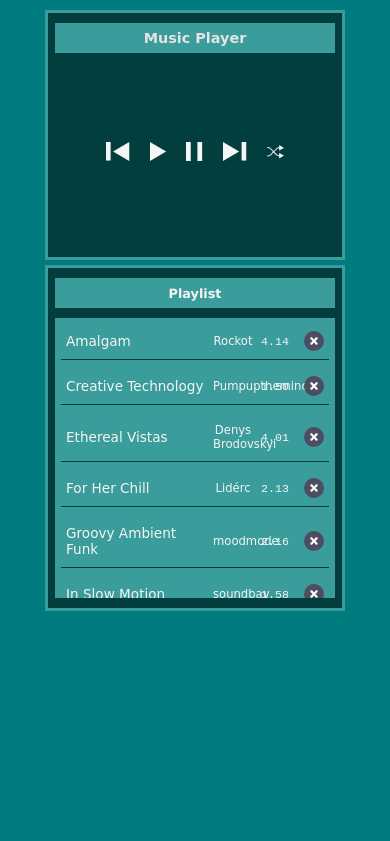
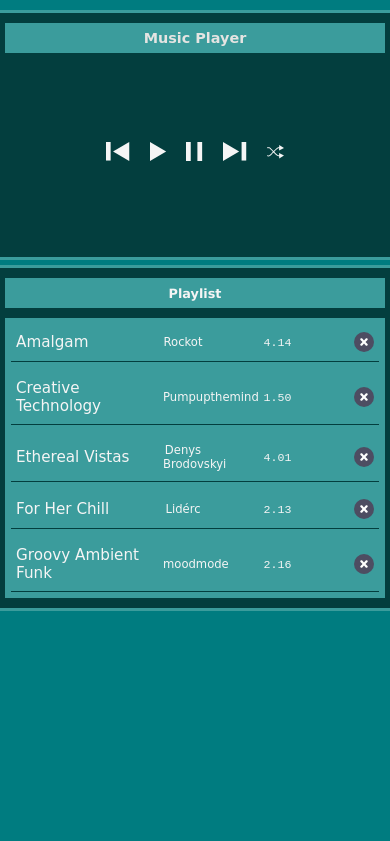
Before and after one commit to lsandaruwanjayas/Music-Player, a plain HTML site: page index.html in a window 390 px wide. Drawn offline with Linux system fonts and the light colour scheme.

Commit message:
web style fixed

```diff
--- a/src/css/styles.css
+++ b/src/css/styles.css
@@ -43,7 +43,7 @@ ul {
 
 .player,
 .playlist {
-  width: 450px;
+  width: 550px;
   background-color: var(--deep-teal);
   border: 3px solid var(--deep-sea);
 }
@@ -131,7 +131,7 @@ button:focus,
 }
 
 #playlist-songs {
-  width: 430px;
+  width: 525px;
   height: 400px;
   background-color: var(--deep-sea);
   display: flex;
@@ -182,16 +182,16 @@ button:focus,
 
 #player-song-artist {
   color: var(--neon-orange);
-  font-size: 0.75rem;
+  font-size: 1rem;
 }
 
 #player-song-title {
-  font-size: 1.125rem;
+  font-size: 1.5rem;
   margin-top: 30px;
 }
 
 .playlist-song-title {
-  font-size: 0.85rem;
+  font-size: 0.95rem;
   width: 241px;
   text-align: left;
 }
@@ -205,7 +205,7 @@ button:focus,
   font-size: 0.725rem;
   margin: auto;
   font-family: monospace, cursive;
-  width: 30px;
+  width: 135px;
 }
 
 .playlist-song-delete {
@@ -226,7 +226,7 @@ button:focus,
 @media (max-width: 700px) {
   .player,
   .playlist {
-    width: 300px;
+    width: 400px;
   }
 
   .player {
@@ -269,7 +269,7 @@ button:focus,
   .player-bar,
   .playlist-bar,
   #playlist-songs {
-    width: 280px;
+    width: 380px;
   }
 
   .playlist-song {
```
